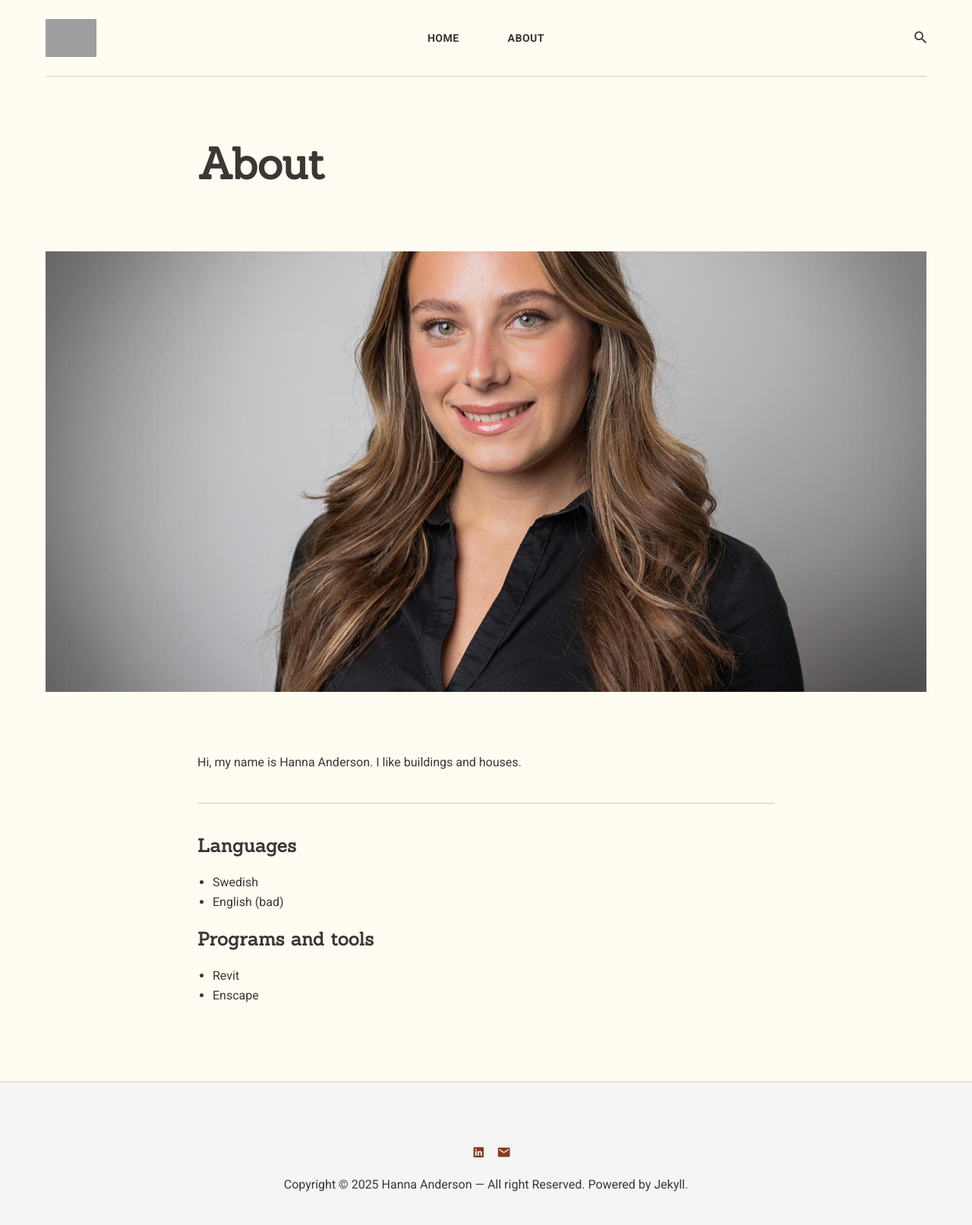
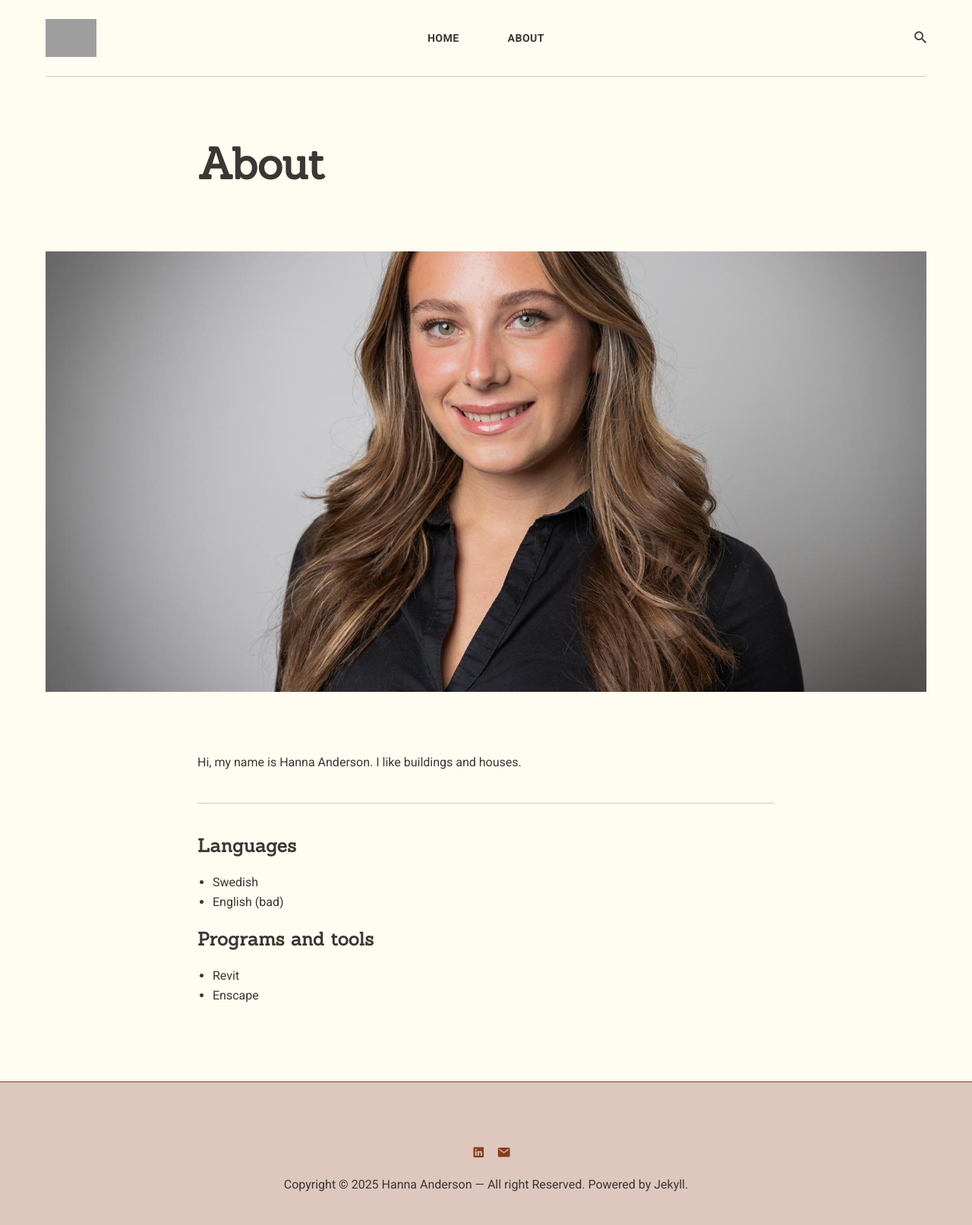
Before and after one commit to Andersonhannaa/andersonhannaa.github.io, a Jekyll site: the page built from _pages/about.md, in a window 1280 px wide. Shown: the whole page at 76% size. Built offline with Jekyll 4.4.1, drawn with Linux system fonts in a browser that asks for light colours; nearby versions of some CDN libraries; grey boxes are pictures that could not be loaded.

Commit message:
footer color

```diff
--- a/_sass/3-modules/_footer.scss
+++ b/_sass/3-modules/_footer.scss
@@ -2,8 +2,8 @@
   position: relative;
   padding: 80px 0 40px;
   text-align: center;
-  border-top: 1px solid $light-gray;
-  background: #f5f5f5;
+  border-top: 1px solid $gray;
+  background: $light-gray;
 
   .contact {
     margin-bottom: 15px;
```
